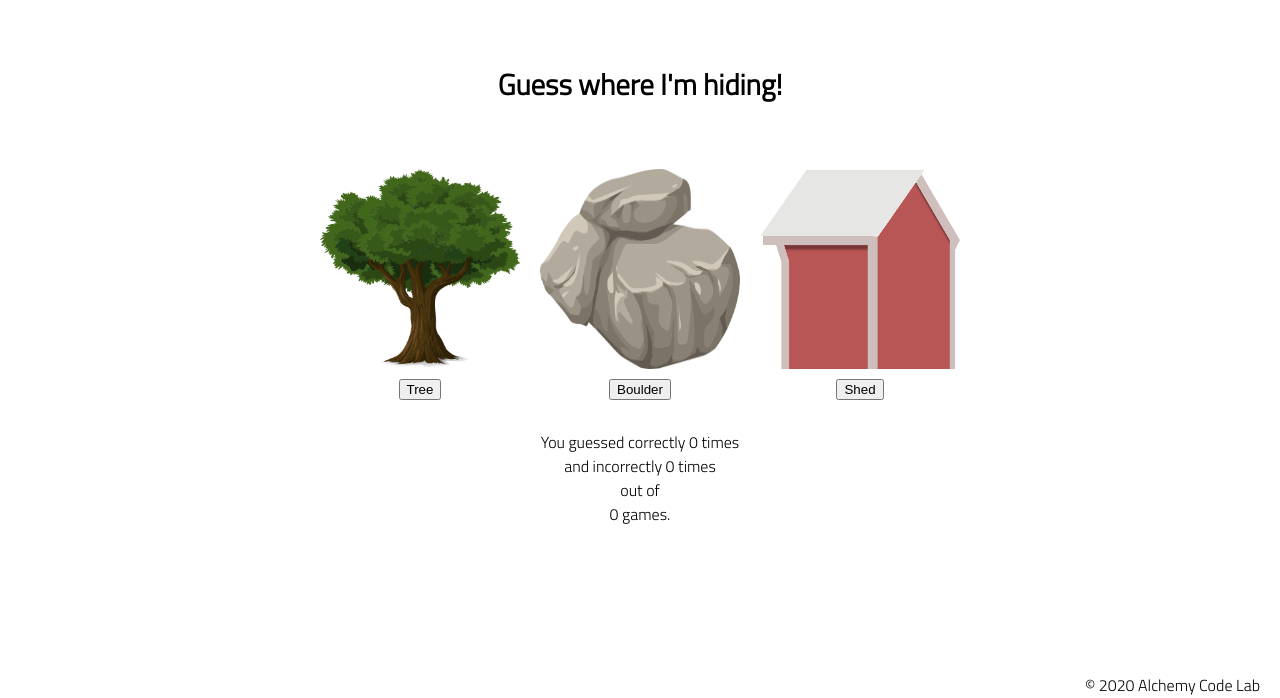
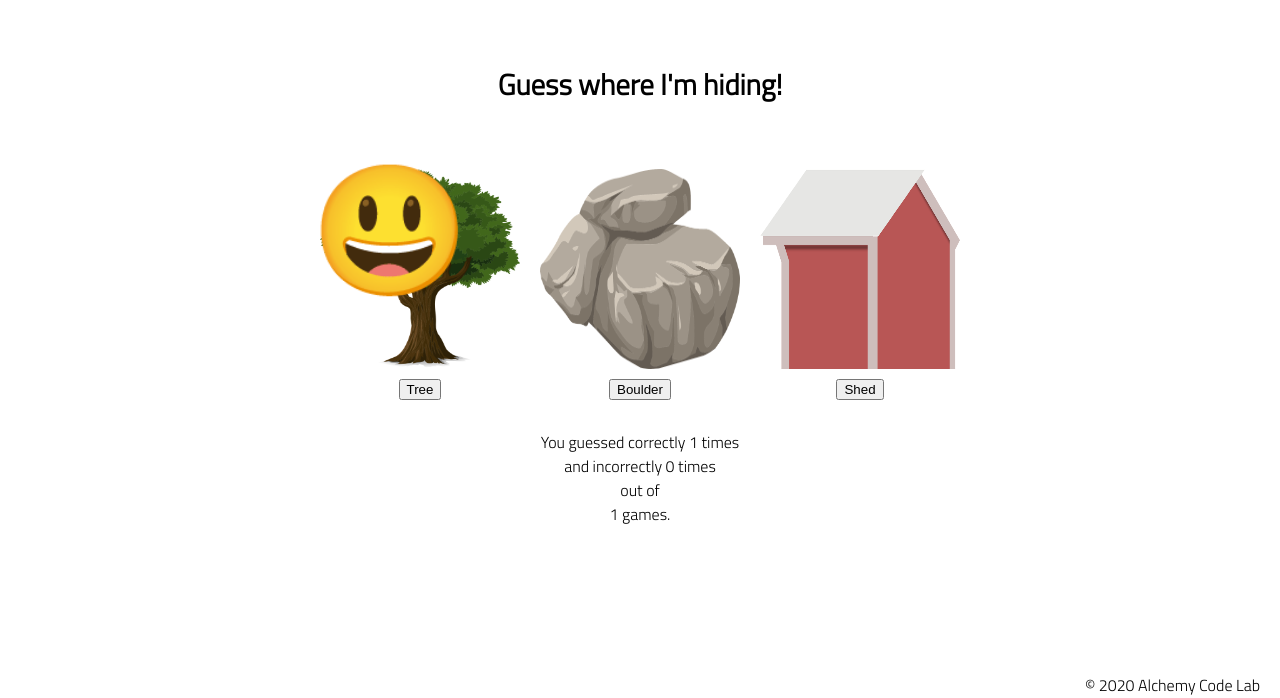
Before and after one commit to viccaruso/hide-and-seek, a plain HTML site: page index.html in a window 1280 px wide. Both pictures are taken after a click on the button "Tree". Shown: the part 102-800 px from the top of the page. Drawn offline with Linux system fonts and the light colour scheme.

Commit message:
Should be working

```diff
--- a/app.js
+++ b/app.js
@@ -26,38 +26,53 @@ function getRandomItem(arr) {
     return arr[index];
 }
 
+shedButton.addEventListener('click', () => {
+    // should get a random item to call the 'correct spot'
+    let correctSpot = getRandomItem(hidingPlaces);
+    // then use that correct spot to 'handle the guess' using the handleGuess function
+    handleGuess(shedContainer.id, correctSpot);
+});
+
+treeButton.addEventListener('click', () => {
+    // should get a random item to call the 'correct spot'
+    let correctSpot = getRandomItem(hidingPlaces);
+    // then use that correct spot to 'handle the guess' using the handleGuess function
+    handleGuess(treeContainer.id, correctSpot);
+});
+
+boulderButton.addEventListener('click', () => {
+    // should get a random item to call the 'correct spot'
+    let correctSpot = getRandomItem(hidingPlaces);
+    // then use that correct spot to 'handle the guess' using the handleGuess function
+    handleGuess(boulderContainer.id, correctSpot);
+});
+
 function handleGuess(userGuess, correctSpot) {
     // should reset the styles
-
-    // then increment the guesses
+    resetStyles();
+    // then increment the total guesses
+    totalGuesses++;
 
     // then grab the appropriate container element for the correct guess from the DOM
-
+    const correctSpotEl = document.getElementById(`${correctSpot}-container`);
     // then add the face class to that element so that the face shows up
-
+    correctSpotEl.classList.add('face');
     // then if the user guess is correct, increment the correct guesses
+    console.log(`Hiding place: ${correctSpotEl.id}`)
+    console.log(`User guessed: ${userGuess}`);
+    if (userGuess === correctSpotEl.id) {
+        correctGuesses++;
+    }
 
     // update the DOM to show this change to the user (including the losses, not tracked directly in state)
+    totalEl.textContent = totalGuesses;
+    winsEl.textContent = correctGuesses;
+    document.getElementById('losses').textContent = (totalGuesses - correctGuesses);
 }
 
 function resetStyles() {
     // should remove the face class from all containers
+    shedContainer.classList.remove('face');
+    treeContainer.classList.remove('face');
+    boulderContainer.classList.remove('face');
 }
-
-shedButton.addEventListener('click', () => {
-    // should get a random item to call the 'correct spot'
-
-    // then use that correct spot to 'handle the guess' using the handleGuess function
-});
-
-treeButton.addEventListener('click', () => {
-    // should get a random item to call the 'correct spot'
-
-    // then use that correct spot to 'handle the guess' using the handleGuess function
-});
-
-boulderButton.addEventListener('click', () => {
-    // should get a random item to call the 'correct spot'
-
-    // then use that correct spot to 'handle the guess' using the handleGuess function
-});
--- a/index.html
+++ b/index.html
@@ -9,7 +9,7 @@
     <link rel="stylesheet" href="./styles/reset.css">
     <link rel="stylesheet" href="./styles/style.css">
     <link rel="stylesheet" href="./styles/home.css">
-    <title>Document</title>
+    <title>Hide and Seek</title>
 </head>
 
 <body>
```
